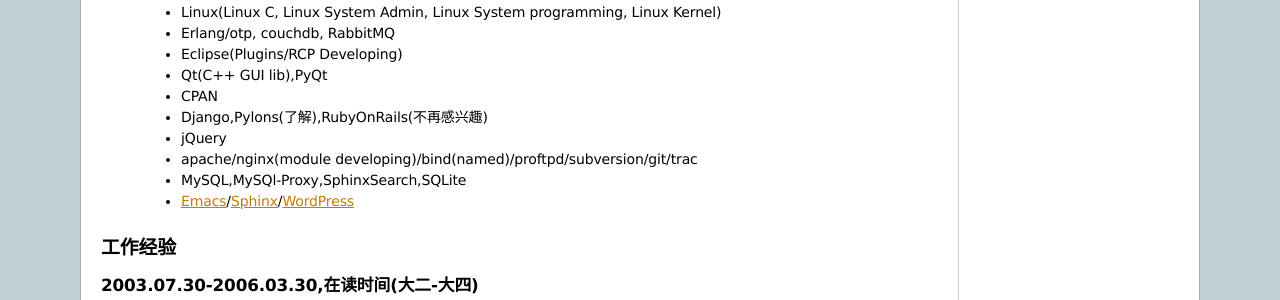
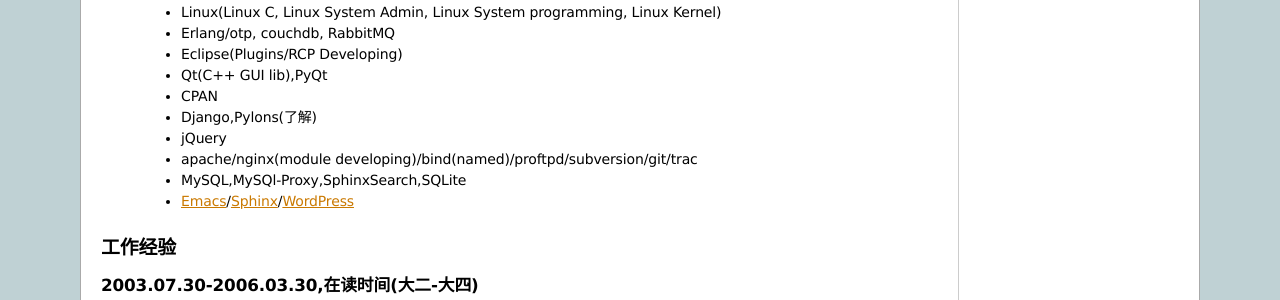
Before and after one commit to KDr2/kdr2.net, a Sphinx documentation site: the page built from source/resume_zh_cn.rst, in a window 1280 px wide. Shown: the part 581-881 px from the top of the page. Built offline with Sphinx 7.4.7, drawn with Linux system fonts in a browser that asks for light colours.

Commit message:
update resume

```diff
--- a/source/resume.rst
+++ b/source/resume.rst
@@ -48,7 +48,7 @@
  * Eclipse Plugins/RCP
  * Qt(C++ GUI lib),PyQt
  * CPAN
- * Django,Pylons,RubyOnRails
+ * Django,Pylons
  * jQuery
  * apache/nginx/bind(named)/proftpd/subversion/git/trac
  * MySQL,MySQl-Proxy,SphinxSearch,SQLite
--- a/source/resume_zh_cn.rst
+++ b/source/resume_zh_cn.rst
@@ -40,7 +40,7 @@
  * Eclipse(Plugins/RCP Developing)
  * Qt(C++ GUI lib),PyQt
  * CPAN
- * Django,Pylons(了解),RubyOnRails(不再感兴趣)
+ * Django,Pylons(了解)
  * jQuery
  * apache/nginx(module developing)/bind(named)/proftpd/subversion/git/trac
  * MySQL,MySQl-Proxy,SphinxSearch,SQLite
```
